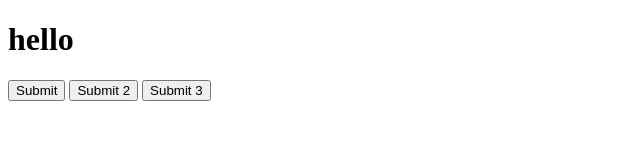
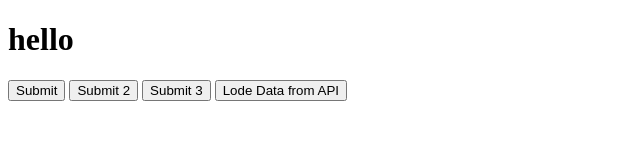
Before and after one commit to Tuhin531/explore-api, a plain HTML site: page index.html in a window 1280 px wide. Shown: the whole page, without its empty margins (0-640 px from the left). Drawn offline with Linux system fonts and the light colour scheme.

Commit message:
add new code

```diff
--- a/index.html
+++ b/index.html
@@ -12,6 +12,7 @@
    <button onclick="lodeData()">Submit</button>
    <button onclick="lodeData2()">Submit 2</button>
    <button onclick="lodeUser()">Submit 3</button>
+   <button onclick="lodeDataApi()">Lode Data from API</button>
 
    <div class="users-container">
     <ul id="user-data">
--- a/js/app.js
+++ b/js/app.js
@@ -6,6 +6,7 @@ function lodeData2() {
         .then(data => console.log(data))
 }
 
+
 function lodeUser() {
     const url = 'https://jsonplaceholder.typicode.com/users'
     fetch(url)
@@ -13,24 +14,36 @@ function lodeUser() {
         .then(data => displayUser(data))
 
 }
+
+
 // function displayUser(data){
 //     console.log(data);
 // }
 
 
-// function displayUser(data) {
-//    for ( const user of data){
-//     console.log(user.name);
-//    }
-// }
+function displayUser(data) {
+    for (const user of data) {
+        console.log(user.name);
+    }
+}
 
 
-function displayUser(data) {
+
+function lodeDataApi() {
+    const url = 'https://jsonplaceholder.typicode.com/users'
+    fetch(url)
+        .then(res => res.json())
+        .then(data => lodeUserData(data))
+}
+
+
+function lodeUserData(data) {
     const ul = document.getElementById('user-data');
-    for ( const user of data){
-      console.log(user.name);
-     const li = document.createElement('li');
-     li.innerText = user.name;
-     ul.appendChild(li);
+    for (const user of data) {
+        console.log(user.name);
+        const li = document.createElement('li');
+        li.innerText = user.name;
+        ul.appendChild(li);
     }
- }
+
+}
```
